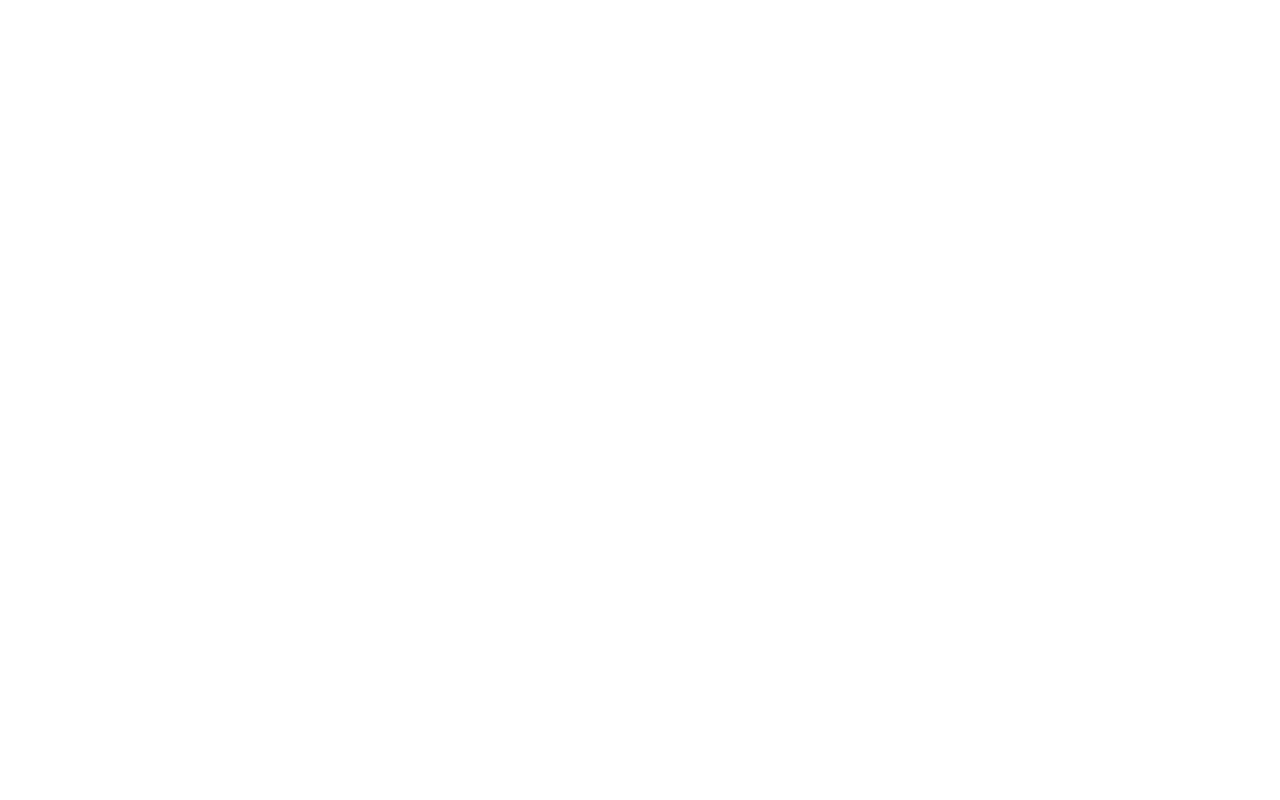
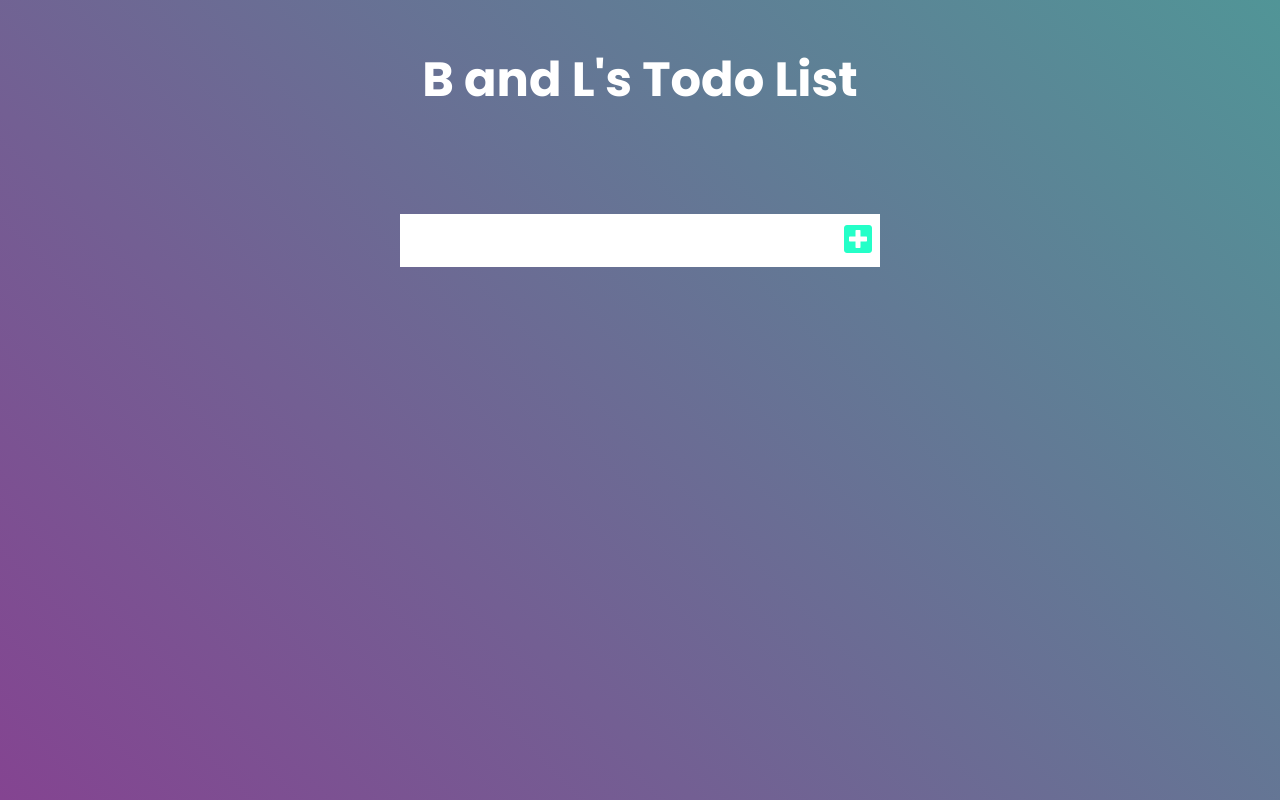
Before and after one commit to lesterfernandez/todo-list-vanillajs, a plain HTML site: page index.html in a window 1280 px wide. Drawn offline with Linux system fonts and the light colour scheme.

Commit message:
Added layout

```diff
--- a/index.html
+++ b/index.html
@@ -5,6 +5,28 @@
     <meta http-equiv="X-UA-Compatible" content="IE=edge" />
     <meta name="viewport" content="width=device-width, initial-scale=1.0" />
     <title>Todo List</title>
+    <link rel="stylesheet" href="style.css" />
+    <script src="./script.js" defer></script>
+    <link
+      rel="stylesheet"
+      href="https://cdnjs.cloudflare.com/ajax/libs/font-awesome/5.15.4/css/all.min.css"
+      integrity="sha512-1ycn6IcaQQ40/MKBW2W4Rhis/DbILU74C1vSrLJxCq57o941Ym01SwNsOMqvEBFlcgUa6xLiPY/NS5R+E6ztJQ=="
+      crossorigin="anonymous"
+      referrerpolicy="no-referrer"
+    />
   </head>
-  <body></body>
+  <body>
+    <header>
+      <h1>B and L's Todo List</h1>
+    </header>
+    <form>
+      <input type="text" class="todo-input" />
+      <button type="submit" class="todo-submit">
+          <i class="fas fa-plus-square"></i>
+      </button>
+    </form>
+    <div class="todo-container">
+      <ul class="todo-list"></ul>
+    </div>
+  </body>
 </html>
--- a/script.js
+++ b/script.js
@@ -0,0 +1,3 @@
+const todoInput = document.querySelector(".todo-input");
+const todoSubmit = document.querySelector(".todo-submit");
+const todoList = document.querySelector(".todo-list");
--- a/style.css
+++ b/style.css
@@ -0,0 +1,54 @@
+@import url("https://fonts.googleapis.com/css2?family=Poppins:wght@200;300;400;500;600;700&display=swap");
+*,
+*::after,
+*::before {
+  margin: 0;
+  padding: 0;
+  box-sizing: border-box;
+}
+
+body {
+  font-family: "Poppins", sans-serif;
+  min-height: 100vh;
+  background-image: linear-gradient(
+    45deg,
+    rgb(132, 68, 145),
+    rgb(81, 149, 151)
+  );
+  color: white;
+}
+
+header {
+  font-weight: 400;
+  text-align: center;
+  font-size: 1.5rem;
+}
+
+header,
+form {
+  min-height: 20vh;
+  display: flex;
+  justify-content: center;
+  align-items: center;
+}
+
+form input,
+form button {
+  padding: 0.5rem;
+  font-size: 2rem;
+  border: none;
+  background: white;
+}
+
+form button {
+  border: none;
+  cursor: pointer;
+  color: rgb(36, 255, 200);
+  background: white;
+  transition: all 300ms ease;
+}
+
+form button:hover {
+  color: white;
+  background: rgb(36, 255, 200);
+}
```
